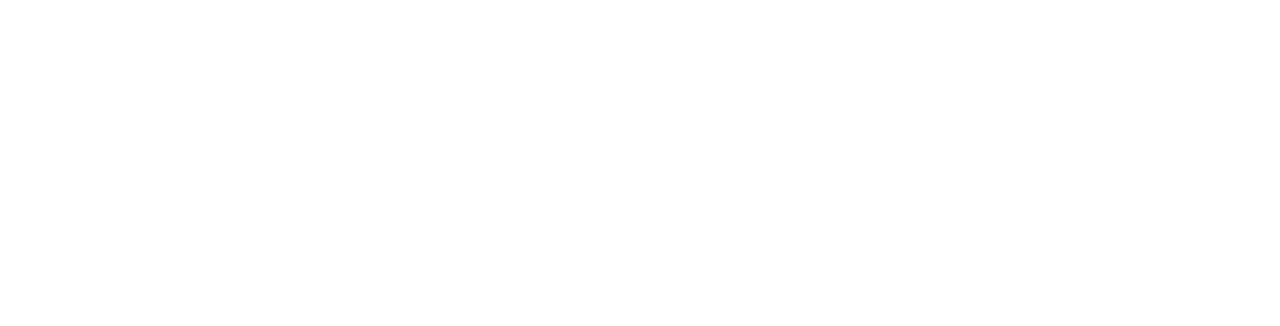
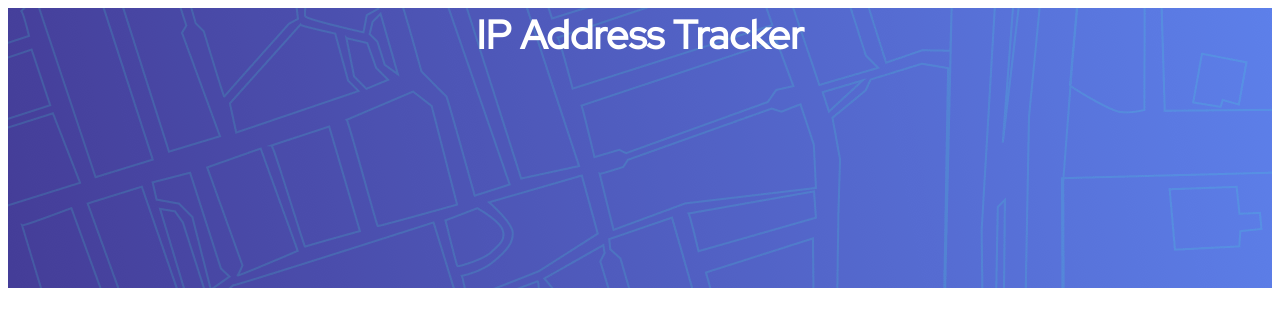
Before and after one commit to digitalents-academy/ip-address-tracker, a React (Vite) app in the folder ip-address-tracker/: page / in a window 1280 px wide. Shown: the top 326 px of the page. Built offline with nearby package versions, Linux system fonts and the light colour scheme.

Commit message:
input title made

```diff
--- a/ip-address-tracker/index.html
+++ b/ip-address-tracker/index.html
@@ -4,6 +4,7 @@
     <meta charset="UTF-8" />
     <meta name="viewport" content="width=device-width, initial-scale=1.0" />
     <title>IP Tracker</title>
+    <link href="https://fonts.googleapis.com/css2?family=Poppins:wght@400;500;900&family=Red+Hat+Display&family=Space+Mono&display=swap" rel="stylesheet">
   </head>
   <body>
     <div id="root"></div>
--- a/ip-address-tracker/src/App.jsx
+++ b/ip-address-tracker/src/App.jsx
@@ -1,12 +1,15 @@
-
+import React from "react"
+import "./styles/App.css"
 
 function App() {
 
-
   return (
-    <>
-
-    </>
+    <div className="main">
+      <div className="input-main">
+        <div className="input-title">IP Address Tracker</div>
+      </div>
+      <div className="map-main"></div>
+    </div>
   )
 }
 
--- /dev/null
+++ b/ip-address-tracker/src/styles/App.css
@@ -0,0 +1,25 @@
+.main{
+    display: flex;
+    flex-direction: column;
+    width: 100%;
+    height: max-content;
+}
+
+.input-main{
+    display: flex;
+    flex-direction: column;
+    justify-content: flex-start;
+    align-items: center;
+    background-image: url("../assets/images/pattern-bg-desktop.png");
+    background-repeat: no-repeat;
+    width: 100%;
+    height: 300px;
+
+}
+
+.input-title{
+    font-family: 'Red Hat Display', sans-serif;
+    color: white;
+    font-size: 40px;
+    font-weight: bold;
+}
```
